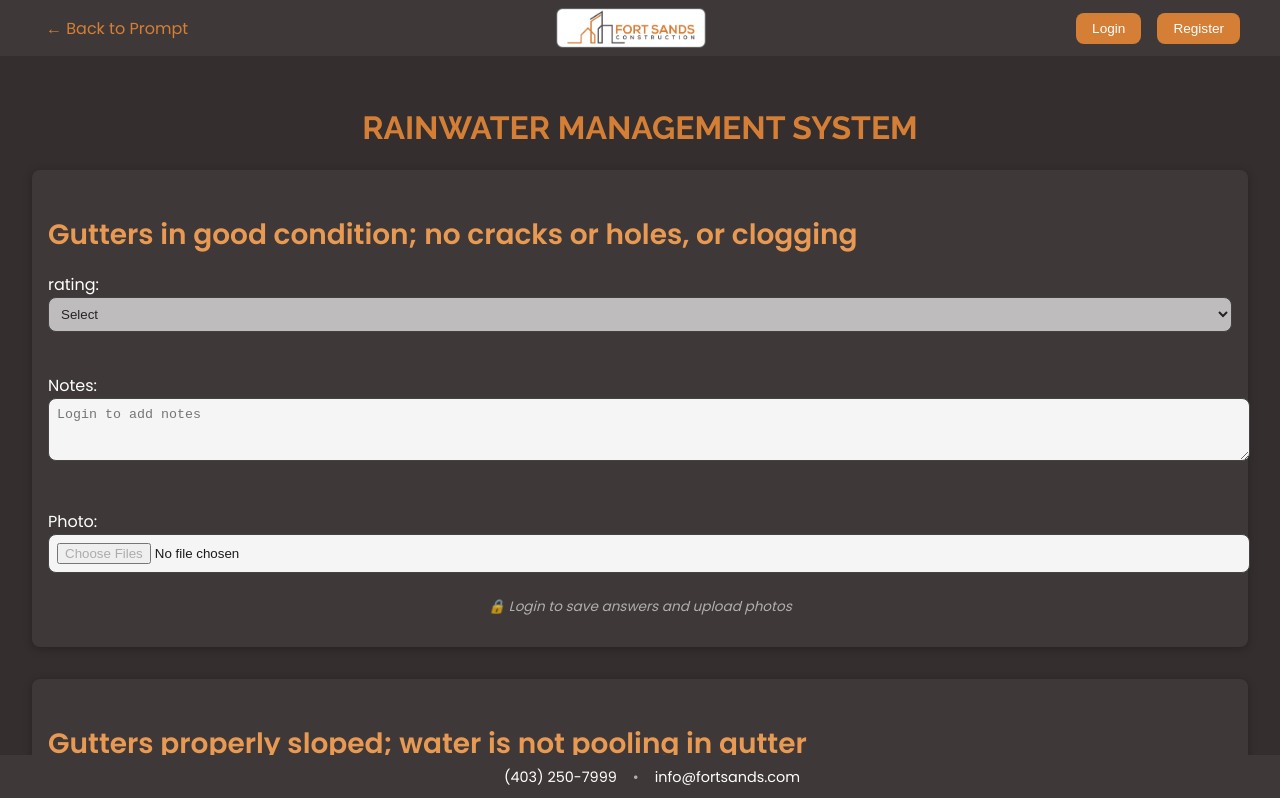
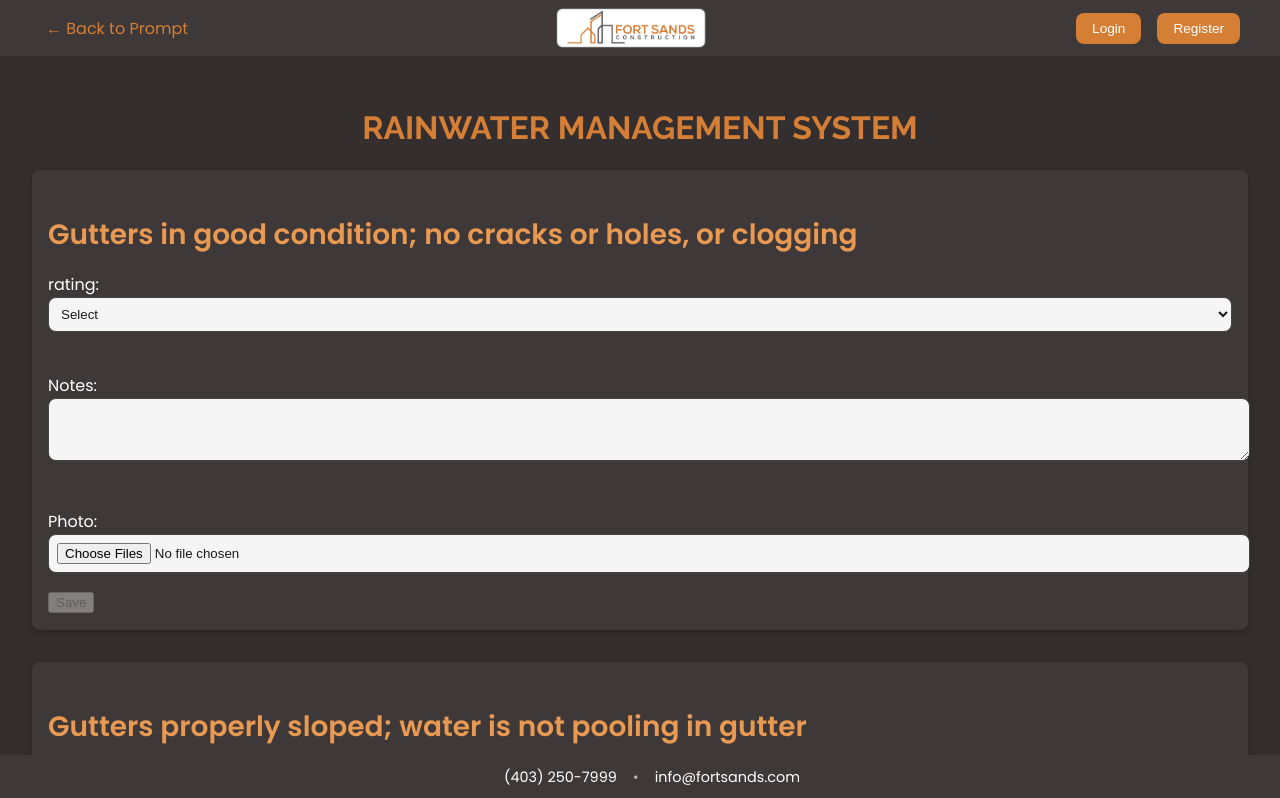
Before and after one commit to Danielafsp/checklist-app, a React (Vite) app: page /prompt/area/1 in a window 1280 px wide. Shown: the top 798 px of the page. Built offline with nearby package versions, Linux system fonts and the light colour scheme; sample sign-in values are in the browser's storage.

Commit message:
allow guest access with protected admin routes

```diff
--- a/src/pages/Nano/Nano.jsx
+++ b/src/pages/Nano/Nano.jsx
@@ -3,14 +3,13 @@
 import nanoLogo from "../../assets/nano.png";
 
 export default function Nano() {
-  const isLoggedIn = (() => {
-    try {
-      const auth = JSON.parse(localStorage.getItem("auth"));
-      return auth?.isAuthenticated === true;
-    } catch {
-      return false;
-    }
-  })();
+  const isLoggedIn = localStorage.getItem("isLoggedIn") === "true";
+
+  if (!isLoggedIn) {
+    alert("Please login to save your work");
+    navigate("/login");
+    return;
+  }
 
   const [formData, setFormData] = useState({
     name: "",
--- a/src/pages/Prompt/PromptArea.jsx
+++ b/src/pages/Prompt/PromptArea.jsx
@@ -5,14 +5,13 @@
 import "../../styles/Area.css";
 
 export default function PromptArea() {
-  const isLoggedIn = (() => {
-    try {
-      const auth = JSON.parse(localStorage.getItem("auth"));
-      return auth?.isAuthenticated === true;
-    } catch {
-      return false;
-    }
-  })();
+  const isLoggedIn = localStorage.getItem("isLoggedIn") === "true";
+
+  if (!isLoggedIn) {
+    alert("Please login to save your work");
+    navigate("/login");
+    return;
+  }
 
   const { areaId } = useParams();
   const navigate = useNavigate();
--- a/src/pages/Subdew/SubdewArea.jsx
+++ b/src/pages/Subdew/SubdewArea.jsx
@@ -5,14 +5,13 @@
 import "../../styles/Area.css";
 
 export default function SubdewArea() {
-  const isLoggedIn = (() => {
-    try {
-      const auth = JSON.parse(localStorage.getItem("auth"));
-      return auth?.isAuthenticated === true;
-    } catch {
-      return false;
-    }
-  })();
+  const isLoggedIn = localStorage.getItem("isLoggedIn") === "true";
+
+  if (!isLoggedIn) {
+    alert("Please login to save your work");
+    navigate("/login");
+    return;
+  }
 
   const { areaId } = useParams();
   const navigate = useNavigate();
```
